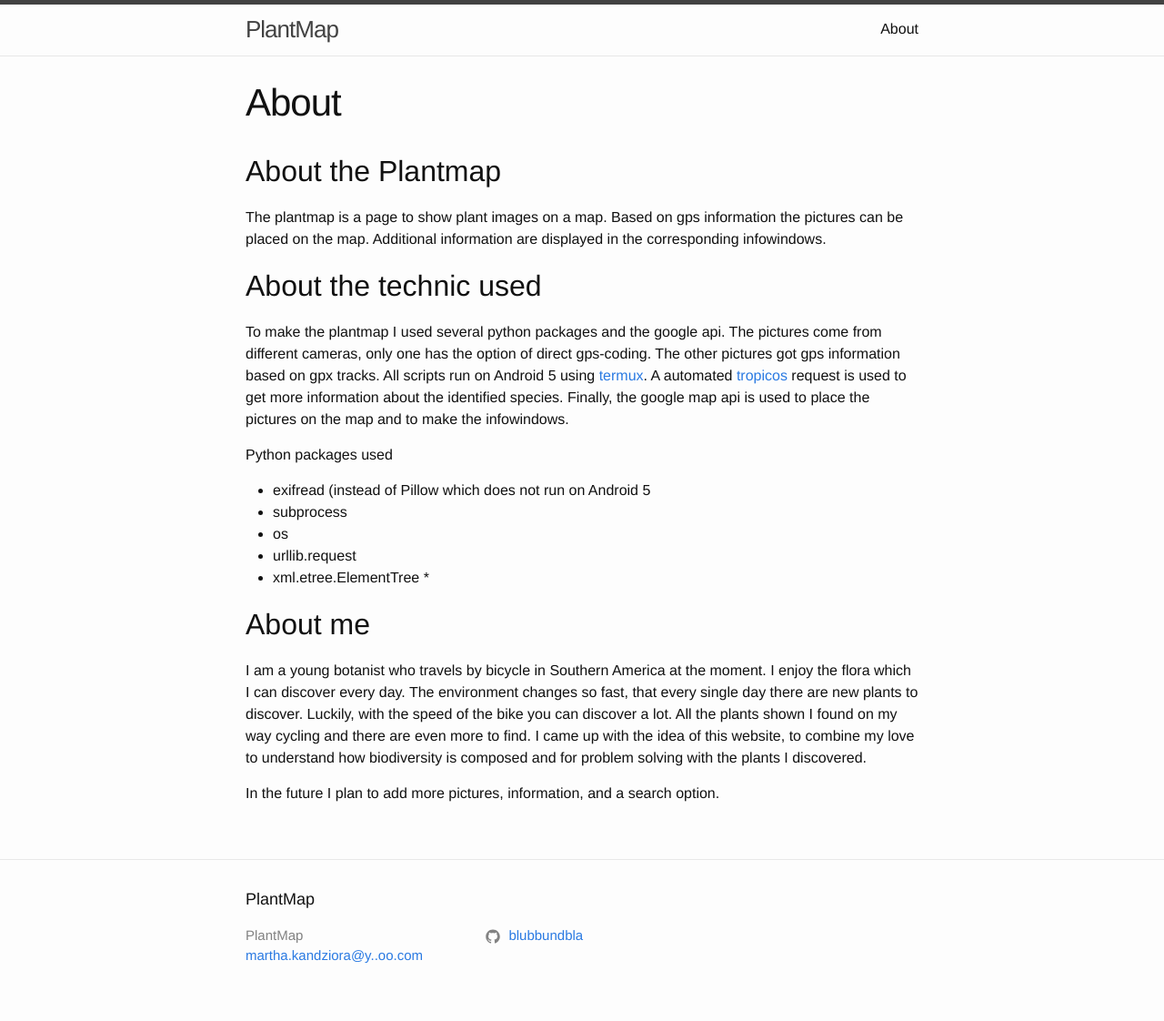
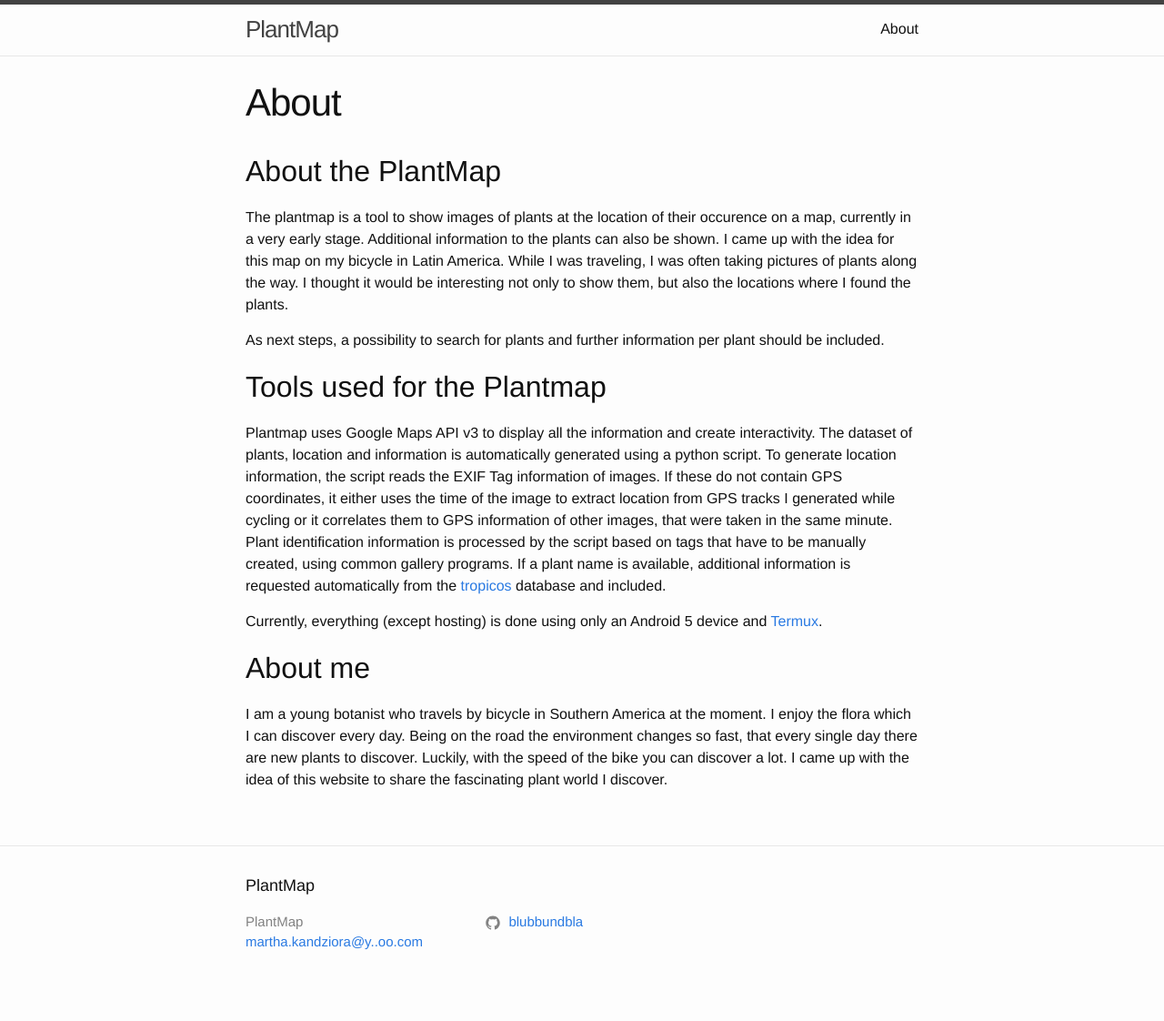
Before and after one commit to blubbundbla/plantmap, a Jekyll site: the page built from about.md, in a window 1280 px wide. Shown: the whole page at 91% size. Built offline with Jekyll 4.4.1, drawn with Linux system fonts in a browser that asks for light colours.

Commit message:
new about

```diff
--- a/about.md
+++ b/about.md
@@ -4,26 +4,23 @@ title: About
 permalink: /about/
 ---
 
-## About the Plantmap
+## About the PlantMap
 
-The plantmap is a page to show plant images on a map. Based on gps information the pictures can be placed on the map. Additional information are displayed in the corresponding infowindows.
+The plantmap is a tool to show images of plants at the location of their occurence on a map, currently in a very early stage. Additional information to the plants can also be shown. I came up with the idea for this map on my bicycle in Latin America. While I was traveling, I was often taking pictures of plants along the way. I thought it would be interesting not only to show them, but also the locations where I found the plants.
+
+As next steps, a possibility to search for plants and further information per plant should be included.
 
 
-## About the technic used
+## Tools used for the Plantmap
 
-To make the plantmap I used several python packages and the google api. The pictures come from different cameras, only one has the option of direct gps-coding. The other pictures got gps information based on gpx tracks. All scripts run on Android 5 using [termux](https://termux.com). A automated [tropicos](www.tropicos.org) request is used to get more information about the identified species. Finally, the google map api is used to place the pictures on the map and to make the infowindows.
+Plantmap uses Google Maps API v3 to display all the information and create interactivity. The dataset of plants, location and information is automatically generated using a python script.
+To generate location information, the script reads the EXIF Tag information of images. If these do not contain GPS coordinates, it either uses the time of the image to extract location from GPS tracks I generated while cycling or it correlates them to GPS information of other images, that were taken in the same minute.
+Plant identification information is processed by the script based on tags that have to be manually created, using common gallery programs. If a
+plant name is available, additional information is requested automatically from the [tropicos](www.tropicos.org) database and included.
 
+Currently, everything (except hosting) is done using only an Android 5 device and [Termux](https://termux.com).
 
-Python packages used
- * exifread (instead of Pillow which does not run on Android 5
- * subprocess
- * os
- * urllib.request
- * xml.etree.ElementTree
- *
 
 ## About me
 
-I am a young botanist who travels by bicycle in Southern America at the moment. I enjoy the flora which I can discover every day. The environment changes so fast, that every single day there are new plants to discover. Luckily, with the speed of the bike you can discover a lot. All the plants shown I found on my way cycling and there are even more to find. I came up with the idea of this website, to combine my love to understand how biodiversity is composed and for problem solving with the plants I discovered.
-
-In the future I plan to add more pictures, information, and a search option.
+I am a young botanist who travels by bicycle in Southern America at the moment. I enjoy the flora which I can discover every day. Being on the road the environment changes so fast, that every single day there are new plants to discover. Luckily, with the speed of the bike you can discover a lot. I came up with the idea of this website to share the fascinating plant world I discover.
```
